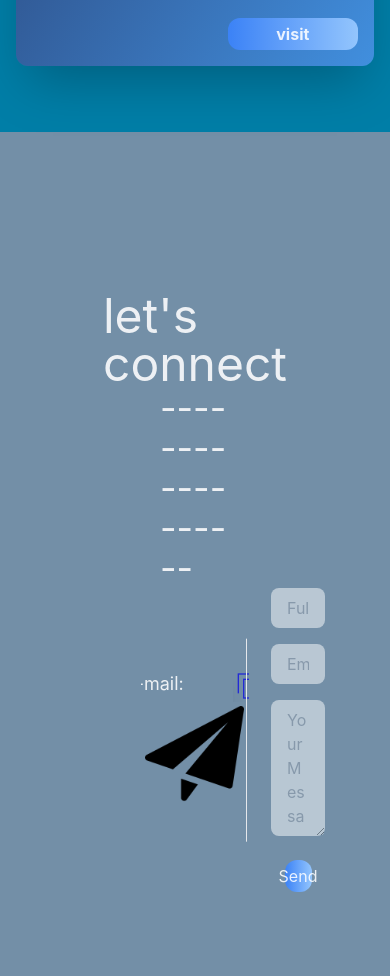
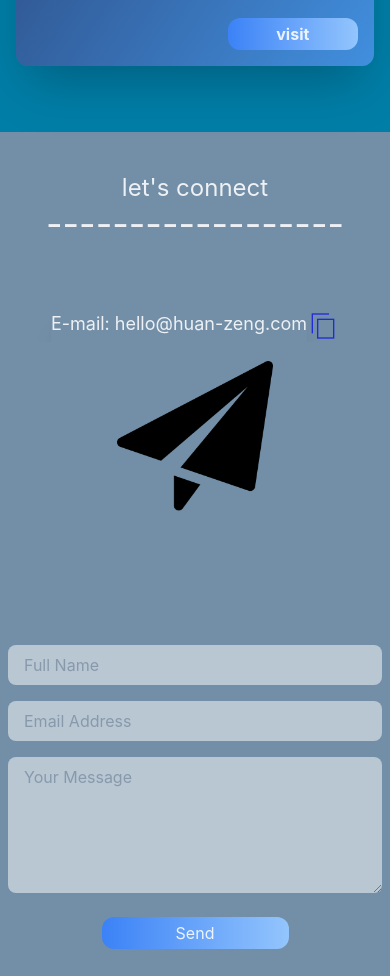
Before and after one commit to huan00/portfolio_oct_2023, a React (Vite) app: page / in a window 390 px wide. Shown: the part 2400-3376 px from the top of the page. Built offline with nearby package versions, Linux system fonts and the light colour scheme.

Commit message:
fix mobile issue for contact page

```diff
--- a/src/pages/Contact.tsx
+++ b/src/pages/Contact.tsx
@@ -59,14 +59,14 @@ const Contact = ({ contactRef }: Props) => {
 
   return (
     <div
-      className="w-screen h-screen flex flex-col justify-between p-40 bg-[#738FA7]"
+      className="w-screen h-screen flex flex-col justify-between pt-10 md:p-40 bg-[#738FA7]"
       ref={contactRef}
     >
       <div className="w-full flex flex-col items-center">
-        <p className="text-5xl">let's connect</p>
+        <p className="text-2xl md:text-5xl">let's connect</p>
         <p className="text-4xl">------------------</p>
       </div>
-      <div className="flex w-full h-full gap-4 ">
+      <div className="flex flex-col md:flex-row w-full h-full gap-4 ">
         <div className="flex flex-col flex-1 h-full w-full justify-center items-center">
           <div className="flex flex-col">
             <div
@@ -84,18 +84,20 @@ const Contact = ({ contactRef }: Props) => {
                 onClick={handleCopy}
               />
             </div>
-            <div className="w-full aspect-square flex justify-center items-center">
+            <div className="w-1/2 self-center md:w-full aspect-square flex justify-center items-center">
               <img
                 src={plane}
                 alt=""
-                className={`w-11/12 object-fit ${inView && 'animate-plane'}`}
+                className={`w-4/5 md:w-11/12 object-fit ${
+                  inView && 'animate-plane'
+                }`}
               />
             </div>
           </div>
         </div>
 
         {/* vertical line */}
-        <div className="border-r h-2/3 flex justify-center items-center relative top-1/2 -translate-y-1/2" />
+        <div className="hidden md:flex border-r h-2/3 justify-center items-center relative top-1/2 -translate-y-1/2" />
 
         {/* <div className="flex flex-1 h-full w-full justify-center items-center">
           <form
--- a/src/pages/Works.tsx
+++ b/src/pages/Works.tsx
@@ -19,7 +19,7 @@ const Works = ({ proRef }: Props) => {
   return (
     <div
       ref={proRef}
-      className="w-screen h-screen flex flex-col-reverse sm:flex-row justify-center items-center bg-[#007EA7] px-4 py-10 sm:p-20 gap-10"
+      className="w-screen h-screen flex flex-col-reverse md:flex-row justify-center items-center bg-[#007EA7] px-4 py-10 md:p-20 gap-10"
     >
       <div className="flex flex-1 h-2/3 w-full justify-center items-center">
         <div className="w-full h-full rounded-2xl relative ">
@@ -38,12 +38,12 @@ const Works = ({ proRef }: Props) => {
           ))}
         </div>
       </div>
-      <div className="flex flex-col sm:flex-1 w-full sm:h-1/2 justify-start">
+      <div className="flex flex-col md:flex-1 w-full md:h-1/2 justify-start">
         <div className="flex items-center justify-between">
-          <p className="text-lg sm:text-5xl" ref={ref}>
+          <p className="text-lg md:text-5xl" ref={ref}>
             Works
           </p>
-          <p className="text-lg sm:text-5xl">{PROJECTS.length}</p>
+          <p className="text-lg md:text-5xl">{PROJECTS.length}</p>
         </div>
         <div className=" flex flex-col w-full ">
           {PROJECTS.map((project) => (
@@ -52,8 +52,8 @@ const Works = ({ proRef }: Props) => {
                 className="flex justify-between items-end mt-5 px-2 hover:bg-slate-300 hover:rounded-md cursor-grab"
                 onMouseEnter={() => hoverProject(project)}
               >
-                <p className="text-base sm:text-xl">{project.title}</p>
-                <p className="text-base sm:text-xl">{project.work}</p>
+                <p className="text-base md:text-xl">{project.title}</p>
+                <p className="text-base md:text-xl">{project.work}</p>
               </div>
               <hr />
             </div>
```
